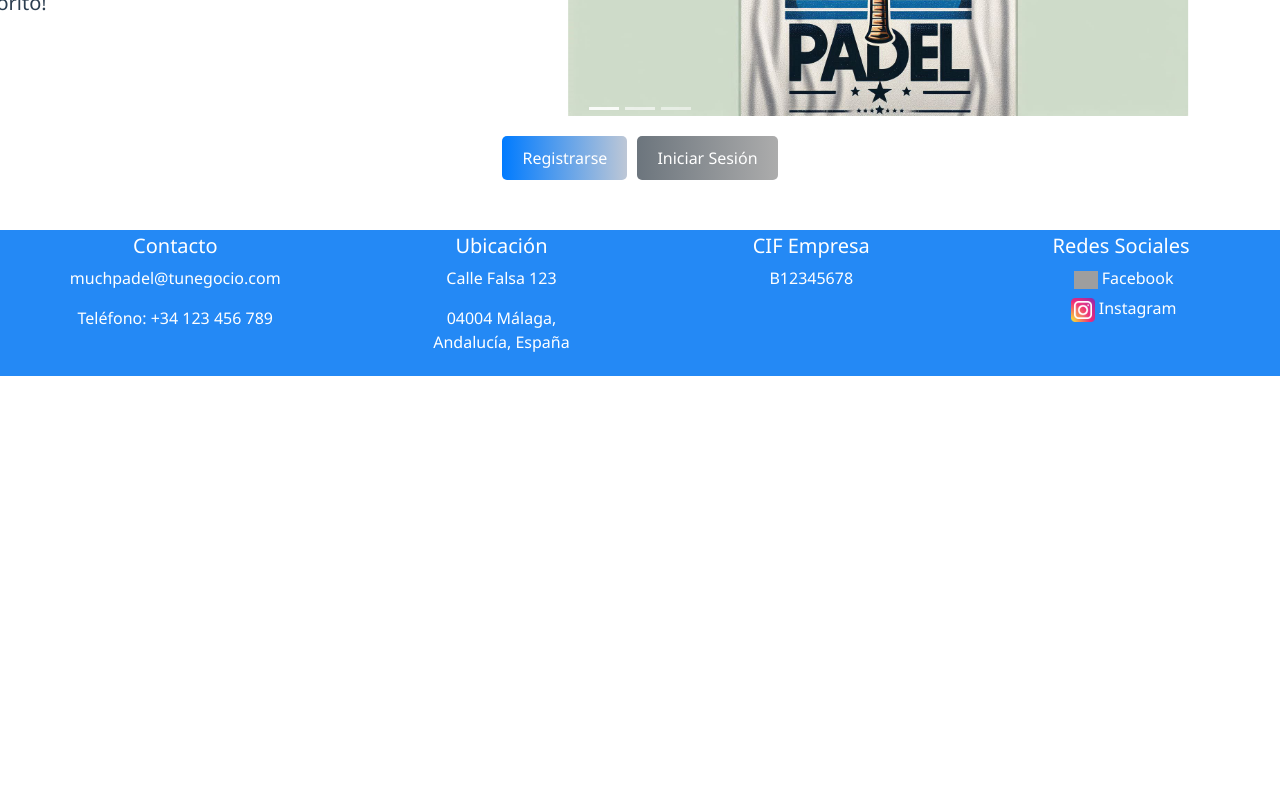
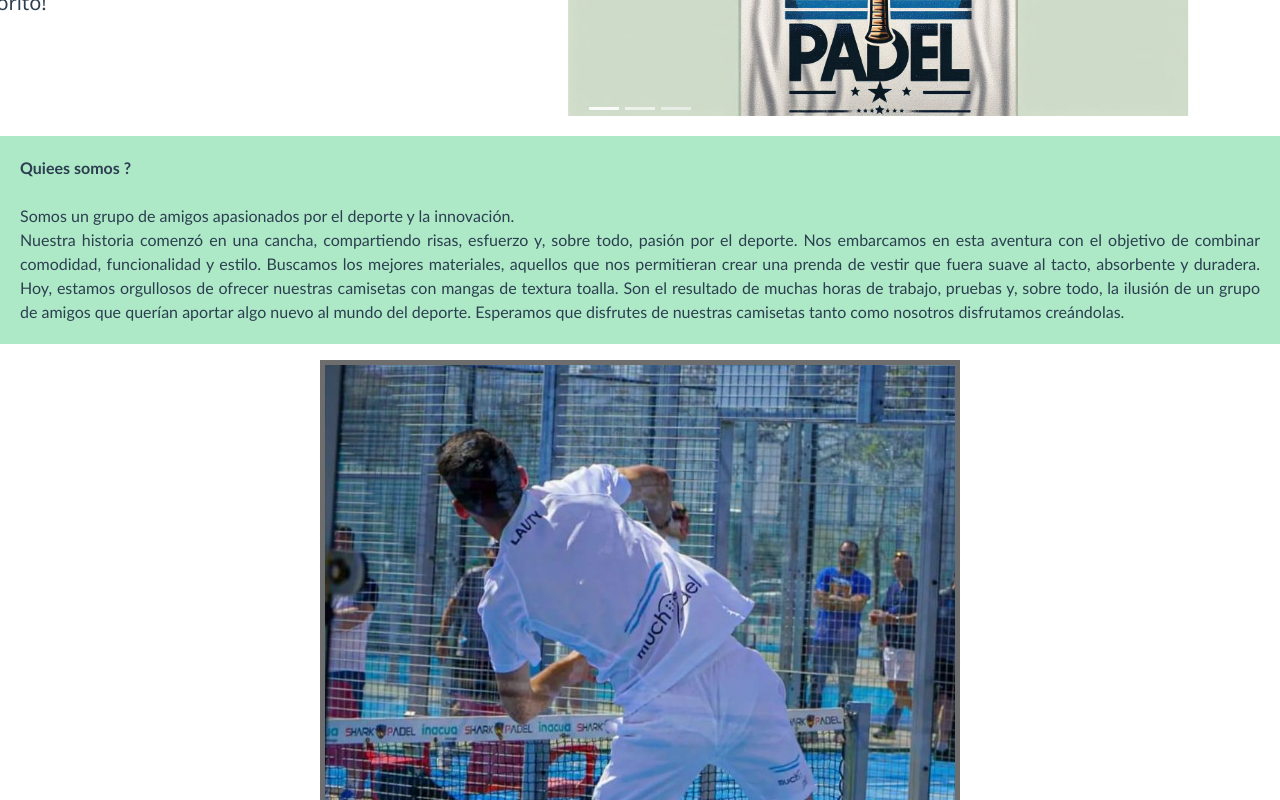
Before and after one commit to SebasMarVal/much-padel, a Vue app: page /register in a window 1280 px wide. Shown: the part 700-1500 px from the top of the page. Before the commit the page ends 1076 px from the top, so only its background shows below. Built offline with nearby package versions, Linux system fonts and the light colour scheme; grey boxes are pictures that could not be loaded.

Commit message:
start 2.4

```diff
--- a/src/components/MiComponente.vue
+++ b/src/components/MiComponente.vue
@@ -52,7 +52,17 @@
         </a>
       </div>
       <!-- Fin del carrusel de Bootstrap -->
+      <p class="about-us">
+       <strong>Quiees somos ?</strong>
+  <br><br>
+  Somos un grupo de amigos apasionados por el deporte y la innovación. <br>
+  Nuestra historia comenzó en una cancha, compartiendo risas, esfuerzo y, sobre todo, pasión por el deporte.
+  Nos embarcamos en esta aventura con el objetivo de combinar comodidad, funcionalidad y estilo. Buscamos los mejores materiales, aquellos que nos permitieran crear una prenda de vestir que fuera suave al tacto, absorbente y duradera.
+  Hoy, estamos orgullosos de ofrecer nuestras camisetas con mangas de textura toalla. Son el resultado de muchas horas de trabajo, pruebas y, sobre todo, la ilusión de un grupo de amigos que querían aportar algo nuevo al mundo del deporte.
+  Esperamos que disfrutes de nuestras camisetas tanto como nosotros disfrutamos creándolas.
+</p>
 
+      <img class="d-block w-50 center-frame" src="@/assets/salto.jpg" alt="imagen">
       <div class="buttons">
         <button @click="goToRegister" class="btn btn-primary">{{ $t('message.register') }}</button>
         <button @click="goToLogin" class="btn btn-secondary">{{ $t('message.login') }}</button>
@@ -120,6 +130,7 @@ export default {
   height: auto; /* Mantener la proporción de la imagen */
 }
 .buttons {
+  margin-top: 50px;
   margin-bottom: 50px; /* Espacio entre la imagen y los botones */
 }
 .btn-primary {
@@ -171,4 +182,17 @@ export default {
   padding: 5px 10px;
   font-size: 0.8rem;
 }
+.center-frame {
+  display: block;
+  margin-left: auto;
+  margin-right: auto;
+  width: 50%;
+  border: 5px solid #6e6d6d;
+}
+.about-us {
+  font-family:'Gill Sans', 'Gill Sans MT', Calibri, 'Trebuchet MS', sans-serif;
+  text-align: justify;
+  background-color: #ade9c7; /* Este es un color azul claro */
+  padding: 20px; /* Añade algo de espacio alrededor del texto */
+}
 </style>
```
Also changed, not shown: firebase.json (added), 1 other file (tests, documents, lock files or other folders).
